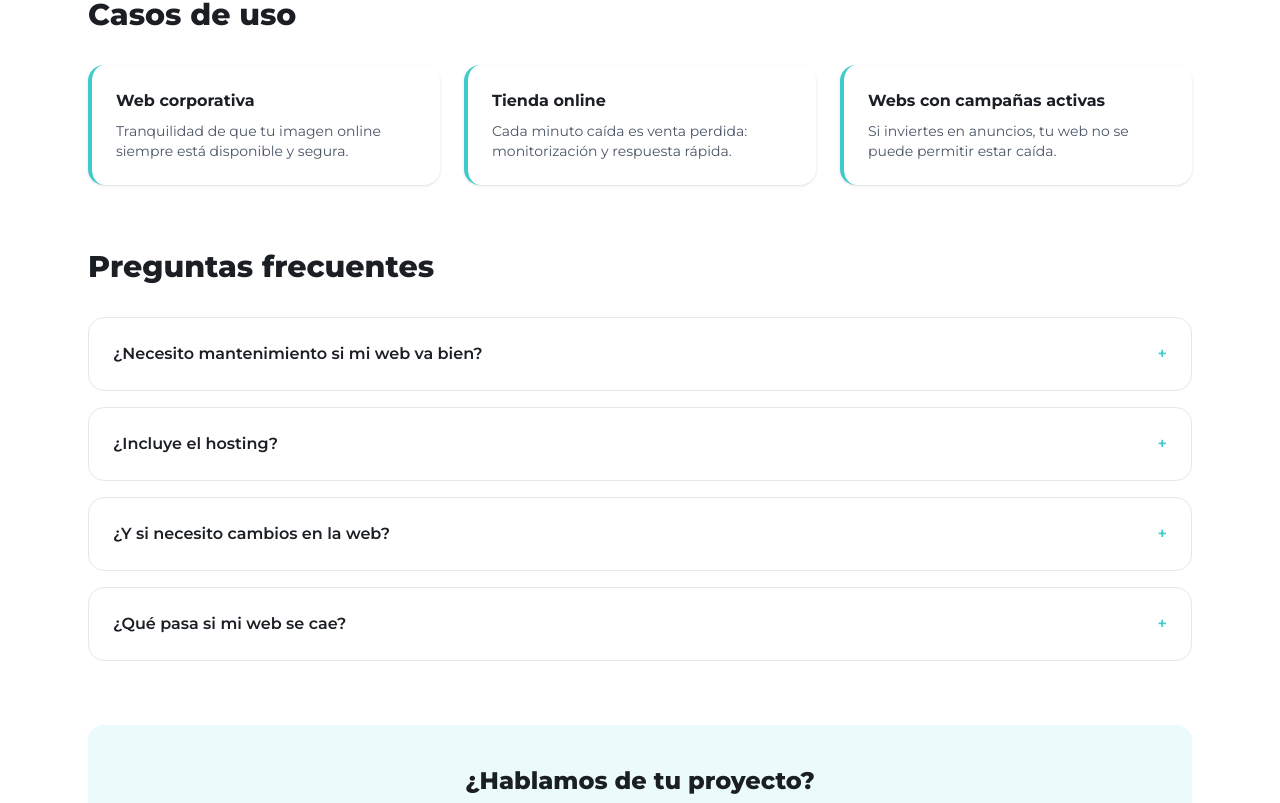
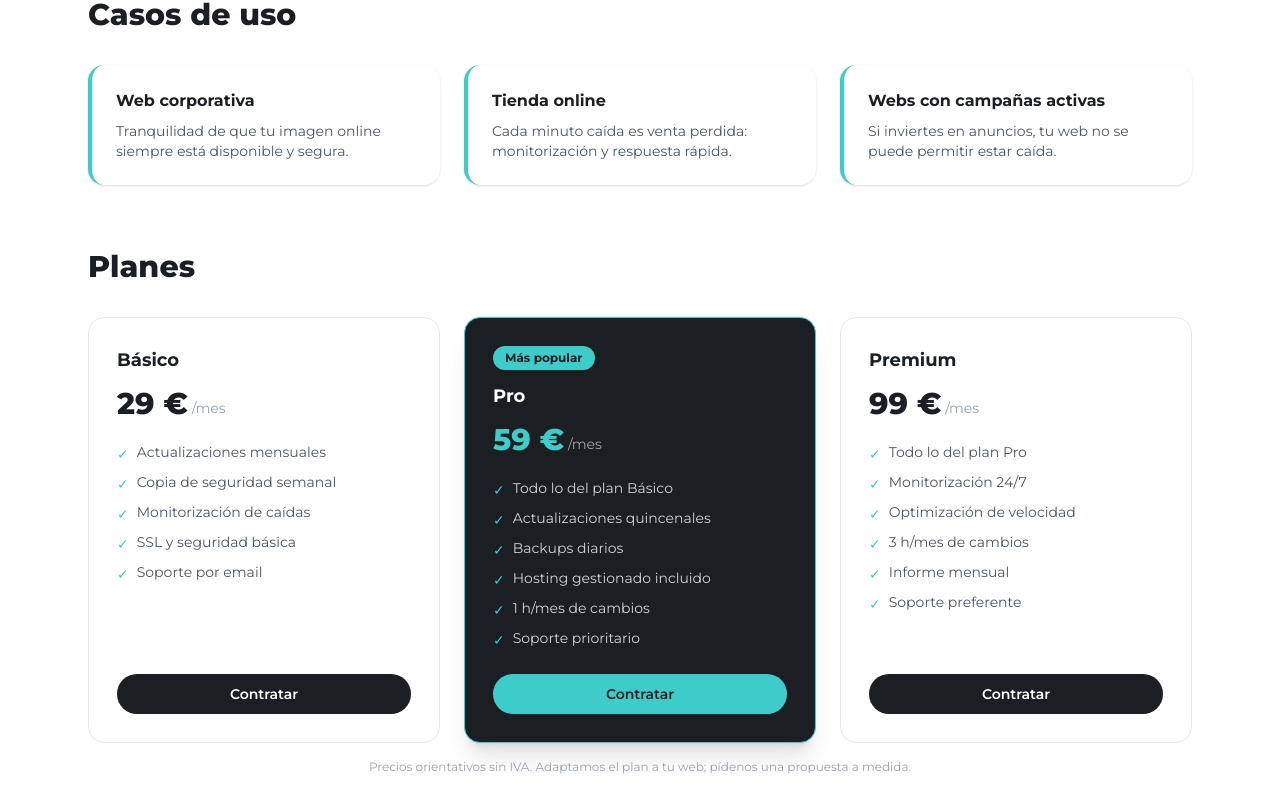
Before and after one commit to PeriCod4/peridigital, a Next.js app: page /mantenimiento-web in a window 1280 px wide. Shown: the part 1994-2797 px from the top of the page. Built offline with nearby package versions, Linux system fonts and the light colour scheme.

Commit message:
feat: Calendly + GA4 con consentimiento + planes de mantenimiento + email form

```diff
--- a/app/hablemos/page.tsx
+++ b/app/hablemos/page.tsx
@@ -1,6 +1,7 @@
 import Container from "@/components/Container";
 import PageHero from "@/components/PageHero";
 import ContactForm from "@/components/ContactForm";
+import CalendlyEmbed from "@/components/CalendlyEmbed";
 import { SITE } from "@/lib/site";
 
 export const metadata = {
@@ -38,7 +39,6 @@ export default function Page() {
                 </a>
               </li>
             </ul>
-            {/* Reservas Cal.com: se integra en Fase 5 */}
           </div>
           <div>
             <h2 className="text-2xl font-bold text-ink">O déjanos un mensaje</h2>
@@ -47,6 +47,17 @@ export default function Page() {
             </div>
           </div>
         </div>
+
+        {/* Reservas Calendly */}
+        <div className="mt-16">
+          <h2 className="text-2xl font-bold text-ink">Agenda una reunión</h2>
+          <p className="mt-2 text-gray-600">
+            Elige el hueco que mejor te venga y hablamos sin compromiso.
+          </p>
+          <div className="mt-6">
+            <CalendlyEmbed />
+          </div>
+        </div>
       </Container>
     </main>
   );
--- a/app/layout.tsx
+++ b/app/layout.tsx
@@ -5,6 +5,7 @@ import Header from "@/components/Header";
 import Footer from "@/components/Footer";
 import JsonLd from "@/components/JsonLd";
 import CookieConsent from "@/components/CookieConsent";
+import Analytics from "@/components/Analytics";
 import { organizationSchema, websiteSchema } from "@/lib/jsonld";
 
 const montserrat = Montserrat({
@@ -53,6 +54,7 @@ export default function RootLayout({
         <div className="flex-1">{children}</div>
         <Footer />
         <CookieConsent />
+        <Analytics />
       </body>
     </html>
   );
--- a/app/mantenimiento-web/page.tsx
+++ b/app/mantenimiento-web/page.tsx
@@ -40,6 +40,28 @@ export default function Page() {
         { title: "Soporte", desc: "Estamos para lo que necesites: somos partners, no un número de ticket." },
         { title: "Mejoras continuas", desc: "Packs de horas para pequeños cambios, optimización y nuevo contenido." },
       ]}
+      plans={[
+        {
+          name: "Básico",
+          price: "29 €",
+          period: "/mes",
+          features: ["Actualizaciones mensuales", "Copia de seguridad semanal", "Monitorización de caídas", "SSL y seguridad básica", "Soporte por email"],
+        },
+        {
+          name: "Pro",
+          price: "59 €",
+          period: "/mes",
+          featured: true,
+          features: ["Todo lo del plan Básico", "Actualizaciones quincenales", "Backups diarios", "Hosting gestionado incluido", "1 h/mes de cambios", "Soporte prioritario"],
+        },
+        {
+          name: "Premium",
+          price: "99 €",
+          period: "/mes",
+          features: ["Todo lo del plan Pro", "Monitorización 24/7", "Optimización de velocidad", "3 h/mes de cambios", "Informe mensual", "Soporte preferente"],
+        },
+      ]}
+      plansNote="Precios orientativos sin IVA. Adaptamos el plan a tu web; pídenos una propuesta a medida."
       benefits={[
         "Evitas caídas, hackeos y sustos",
         "Restauras en minutos ante cualquier fallo",
--- /dev/null
+++ b/components/Analytics.tsx
@@ -0,0 +1,39 @@
+"use client";
+
+import { useEffect } from "react";
+import { SITE } from "@/lib/site";
+
+const CONSENT_KEY = "cd-cookie-consent";
+let loaded = false;
+
+function loadGA() {
+  if (loaded || typeof window === "undefined") return;
+  loaded = true;
+  const s = document.createElement("script");
+  s.async = true;
+  s.src = `https://www.googletagmanager.com/gtag/js?id=${SITE.gaId}`;
+  document.head.appendChild(s);
+
+  const w = window as unknown as { dataLayer: unknown[]; gtag: (...args: unknown[]) => void };
+  w.dataLayer = w.dataLayer || [];
+  w.gtag = function gtag(...args: unknown[]) {
+    w.dataLayer.push(args);
+  };
+  w.gtag("js", new Date());
+  w.gtag("config", SITE.gaId, { anonymize_ip: true });
+}
+
+export default function Analytics() {
+  useEffect(() => {
+    try {
+      if (localStorage.getItem(CONSENT_KEY) === "accepted") loadGA();
+    } catch {
+      /* ignore */
+    }
+    const onConsent = () => loadGA();
+    window.addEventListener("cd-consent-accepted", onConsent);
+    return () => window.removeEventListener("cd-consent-accepted", onConsent);
+  }, []);
+
+  return null;
+}
--- /dev/null
+++ b/components/CalendlyEmbed.tsx
@@ -0,0 +1,24 @@
+"use client";
+
+import { useEffect } from "react";
+import { SITE } from "@/lib/site";
+
+export default function CalendlyEmbed() {
+  useEffect(() => {
+    const id = "calendly-widget-script";
+    if (document.getElementById(id)) return;
+    const s = document.createElement("script");
+    s.id = id;
+    s.src = "https://assets.calendly.com/assets/external/widget.js";
+    s.async = true;
+    document.body.appendChild(s);
+  }, []);
+
+  return (
+    <div
+      className="calendly-inline-widget overflow-hidden rounded-2xl border border-gray-200"
+      data-url={`${SITE.calendly}?hide_gdpr_banner=1&primary_color=3ecccb`}
+      style={{ minWidth: "320px", height: "640px" }}
+    />
+  );
+}
--- a/components/CookieConsent.tsx
+++ b/components/CookieConsent.tsx
@@ -23,7 +23,9 @@ export default function CookieConsent() {
       /* ignore */
     }
     setShow(false);
-    // Aquí se cargaría la analítica solo si value === "accepted" (cuando se configure GA4).
+    if (value === "accepted") {
+      window.dispatchEvent(new Event("cd-consent-accepted"));
+    }
   }
 
   if (!show) return null;
--- a/components/ServiceLayout.tsx
+++ b/components/ServiceLayout.tsx
@@ -23,6 +23,8 @@ export interface ServiceLayoutProps {
   benefitsTitle?: string;
   useCases?: { title: string; desc: string }[];
   process?: { title: string; desc: string }[];
+  plans?: { name: string; price: string; period?: string; features: string[]; featured?: boolean }[];
+  plansNote?: string;
   faqs?: { q: string; a: string }[];
   ctaTitle?: string;
   ctaLabel?: string;
@@ -46,6 +48,8 @@ export default function ServiceLayout(props: ServiceLayoutProps) {
     benefitsTitle = "Por qué con nosotros",
     useCases,
     process,
+    plans,
+    plansNote,
     faqs,
     ctaTitle = "¿Hablamos de tu proyecto?",
     ctaLabel = "Pídenos presupuesto",
@@ -173,6 +177,54 @@ export default function ServiceLayout(props: ServiceLayoutProps) {
           </section>
         )}
 
+        {/* Planes / precios */}
+        {plans && plans.length > 0 && (
+          <section className="mt-16">
+            <Reveal>
+              <h2 className="text-2xl font-extrabold text-ink sm:text-3xl">Planes</h2>
+            </Reveal>
+            <div className="mt-8 grid gap-6 md:grid-cols-3">
+              {plans.map((p, i) => (
+                <Reveal key={p.name} delay={(i % 3) * 0.08}>
+                  <div
+                    className={`flex h-full flex-col rounded-2xl border p-7 ${
+                      p.featured ? "border-brand bg-ink text-white shadow-xl" : "border-gray-200 bg-white"
+                    }`}
+                  >
+                    {p.featured && (
+                      <span className="mb-3 inline-block w-fit rounded-full bg-brand px-3 py-1 text-xs font-bold text-ink">
+                        Más popular
+                      </span>
+                    )}
+                    <h3 className={`text-lg font-bold ${p.featured ? "text-white" : "text-ink"}`}>{p.name}</h3>
+                    <div className="mt-3 flex items-end gap-1">
+                      <span className={`text-3xl font-extrabold ${p.featured ? "text-brand" : "text-ink"}`}>{p.price}</span>
+                      {p.period && <span className={`pb-1 text-sm ${p.featured ? "text-white/60" : "text-gray-400"}`}>{p.period}</span>}
+                    </div>
+                    <ul className={`mt-5 flex-1 space-y-2 text-sm ${p.featured ? "text-white/80" : "text-gray-600"}`}>
+                      {p.features.map((f) => (
+                        <li key={f} className="flex items-start gap-2">
+                          <span className="mt-0.5 text-brand">✓</span>
+                          {f}
+                        </li>
+                      ))}
+                    </ul>
+                    <Link
+                      href="/hablemos/"
+                      className={`mt-6 rounded-full px-5 py-2.5 text-center text-sm font-semibold transition-transform hover:scale-105 ${
+                        p.featured ? "bg-brand text-ink" : "bg-ink text-white"
+                      }`}
+                    >
+                      Contratar
+                    </Link>
+                  </div>
+                </Reveal>
+              ))}
+            </div>
+            {plansNote && <p className="mt-4 text-center text-xs text-gray-400">{plansNote}</p>}
+          </section>
+        )}
+
         {/* Cómo trabajamos */}
         {process && process.length > 0 && (
           <section className="mt-16">
--- a/lib/site.ts
+++ b/lib/site.ts
@@ -9,6 +9,8 @@ export const SITE = {
   logo: "https://camperodigital.com/wp-content/uploads/2025/12/icon_campero_digital_negro.webp",
   periseo: "https://periseo.es",
   sameAs: ["https://periseo.es"],
+  gaId: "G-V7P5GQ78LJ",
+  calendly: "https://calendly.com/camperodigital/30min",
 } as const;
 
 export interface ServiceDef {
```
Also changed, not shown: 2 other files (tests, documents, lock files or other folders).
